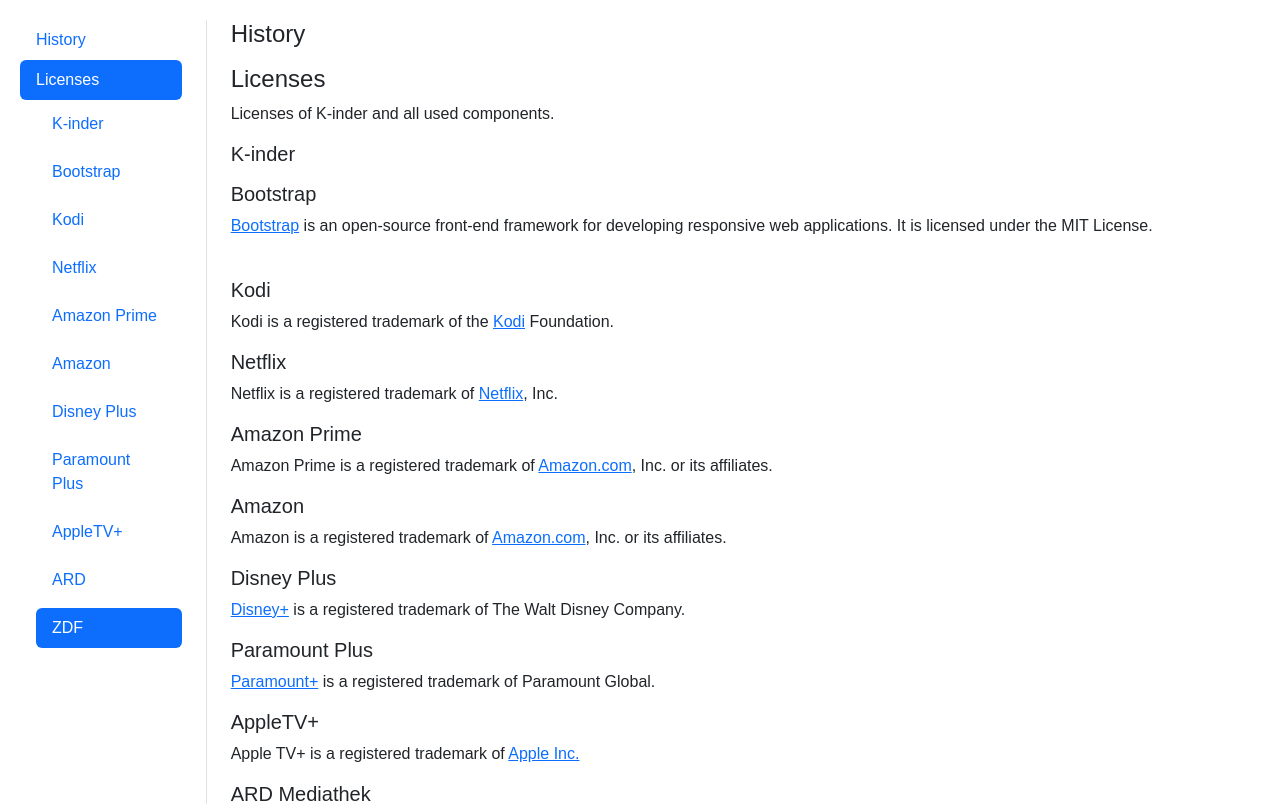
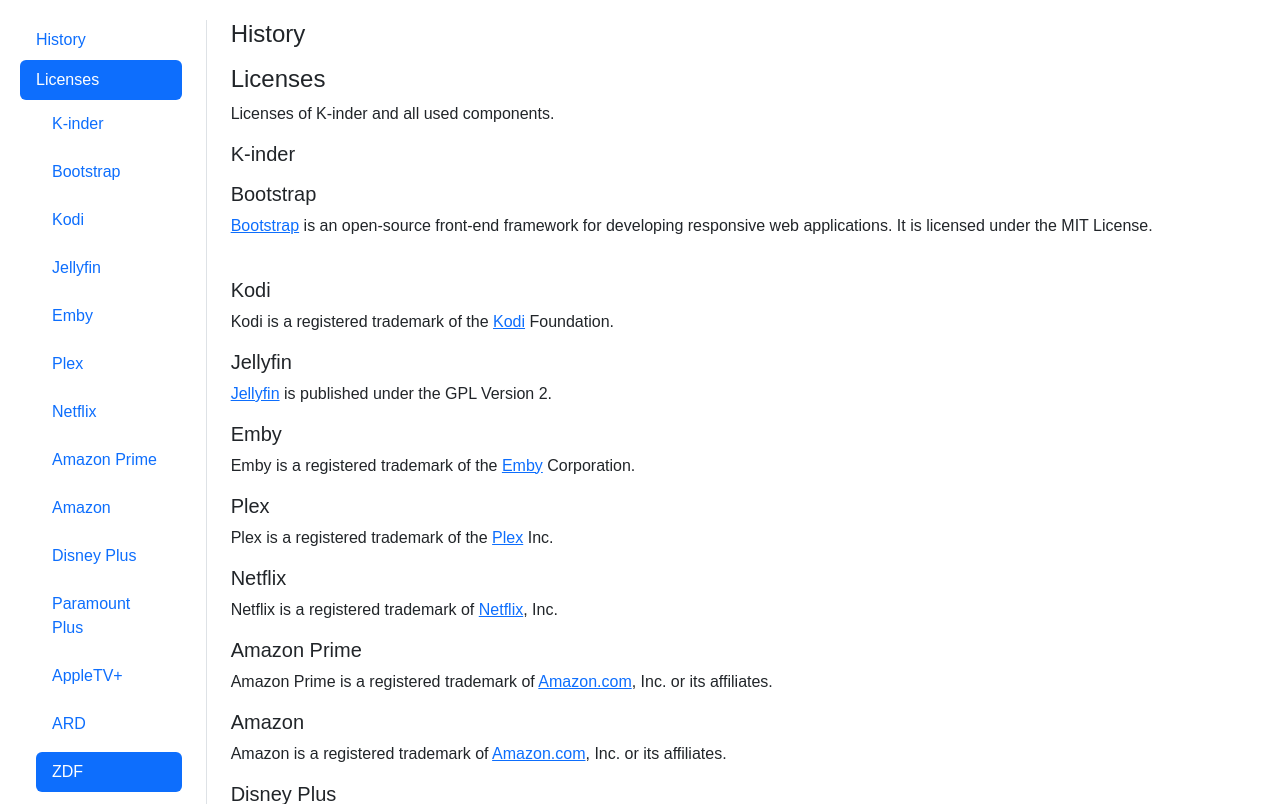
Before and after one commit to FX7/kinder, a Flask app: template web/templates/about.html in a window 1280 px wide. Shown: the top 804 px of the page. Run offline with Flask 3, Linux system fonts and the light colour scheme; the template is opened without the code that fills it, so the values that code supplies are empty; parts of the project's set-up code (start-up, migrations or seed data) failed here and were passed over; some libraries are stand-ins or nearby versions.

Commit message:
https://github.com/FX7/kinder/issues/77

```diff
--- a/web/templates/about.html
+++ b/web/templates/about.html
@@ -12,6 +12,9 @@
           <a class="nav-link ms-3 my-1" href="#kinder">K-inder</a>
           <a class="nav-link ms-3 my-1" href="#bootstrap">Bootstrap</a>
           <a class="nav-link ms-3 my-1" href="#kodi">Kodi</a>
+          <a class="nav-link ms-3 my-1" href="#jellyfin">Jellyfin</a>
+          <a class="nav-link ms-3 my-1" href="#emby">Emby</a>
+          <a class="nav-link ms-3 my-1" href="#plex">Plex</a>
           <a class="nav-link ms-3 my-1" href="#netflix">Netflix</a>
           <a class="nav-link ms-3 my-1" href="#amazon_prime">Amazon Prime</a>
           <a class="nav-link ms-3 my-1" href="#amazon">Amazon</a>
@@ -48,6 +51,18 @@
       <div id="kodi">
         <h5>Kodi</h5>
         <p>Kodi is a registered trademark of the <a href="https://kodi.tv/" target="_blank">Kodi</a> Foundation.</p>
+      </div>
+      <div id="Jellyfin">
+        <h5>Jellyfin</h5>
+        <p><a href="https://jellyfin.org/" target="_blank">Jellyfin</a> is published under the GPL Version 2.</p>
+      </div>
+      <div id="emby">
+        <h5>Emby</h5>
+        <p>Emby is a registered trademark of the <a href="https://emby.media/" target="_blank">Emby</a> Corporation.</p>
+      </div>
+      <div id="plex">
+        <h5>Plex</h5>
+        <p>Plex is a registered trademark of the <a href="https://www.plex.tv/" target="_blank">Plex</a> Inc.</p>
       </div>
       <div id="netflix">
         <h5>Netflix</h5>
```
